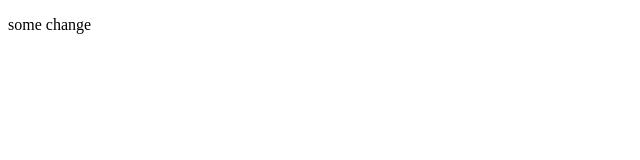
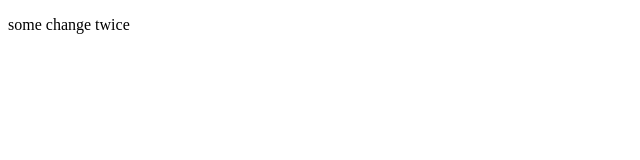
Before and after one commit to Mryszhang/Test, a plain HTML site: page index.html in a window 1280 px wide. Shown: the full height of the page, 0-640 px from the left. Drawn offline with Linux system fonts and the light colour scheme.

Commit message:
some change too

```diff
--- a/index.html
+++ b/index.html
@@ -7,6 +7,6 @@
     <title>Test</title>
 </head>
 <body>
-    <p>some change</p>
+    <p>some change twice</p>
 </body>
 </html>
```
